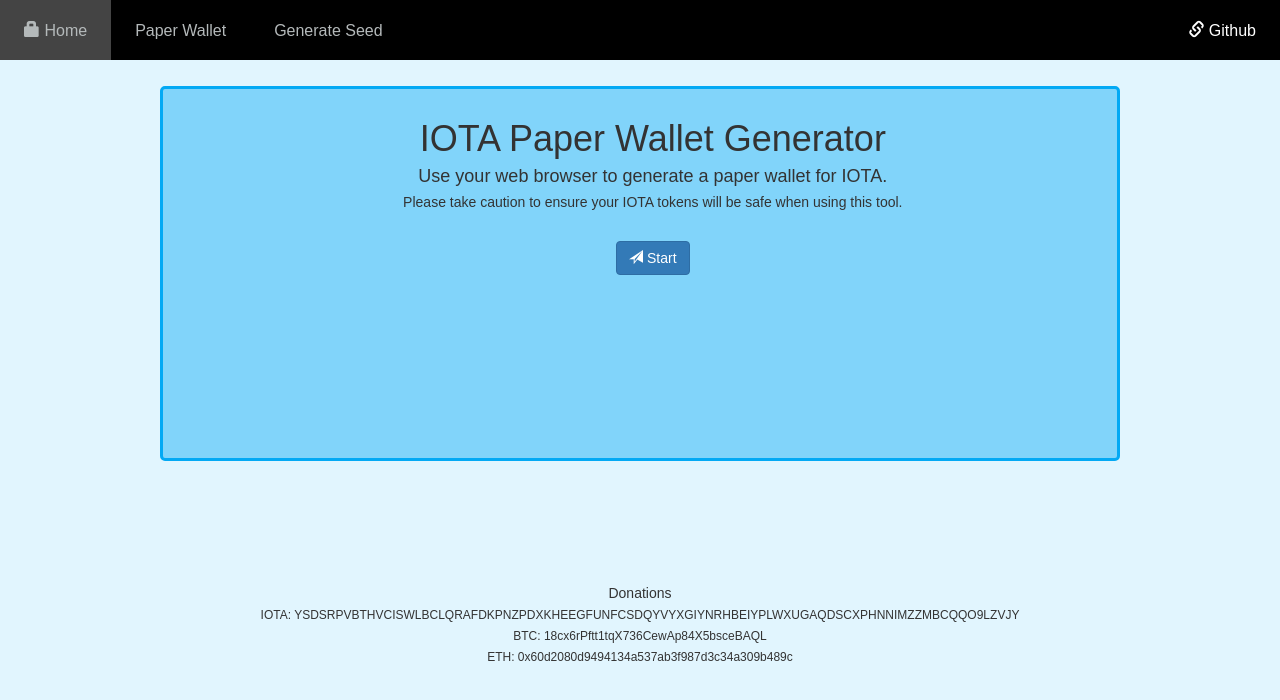
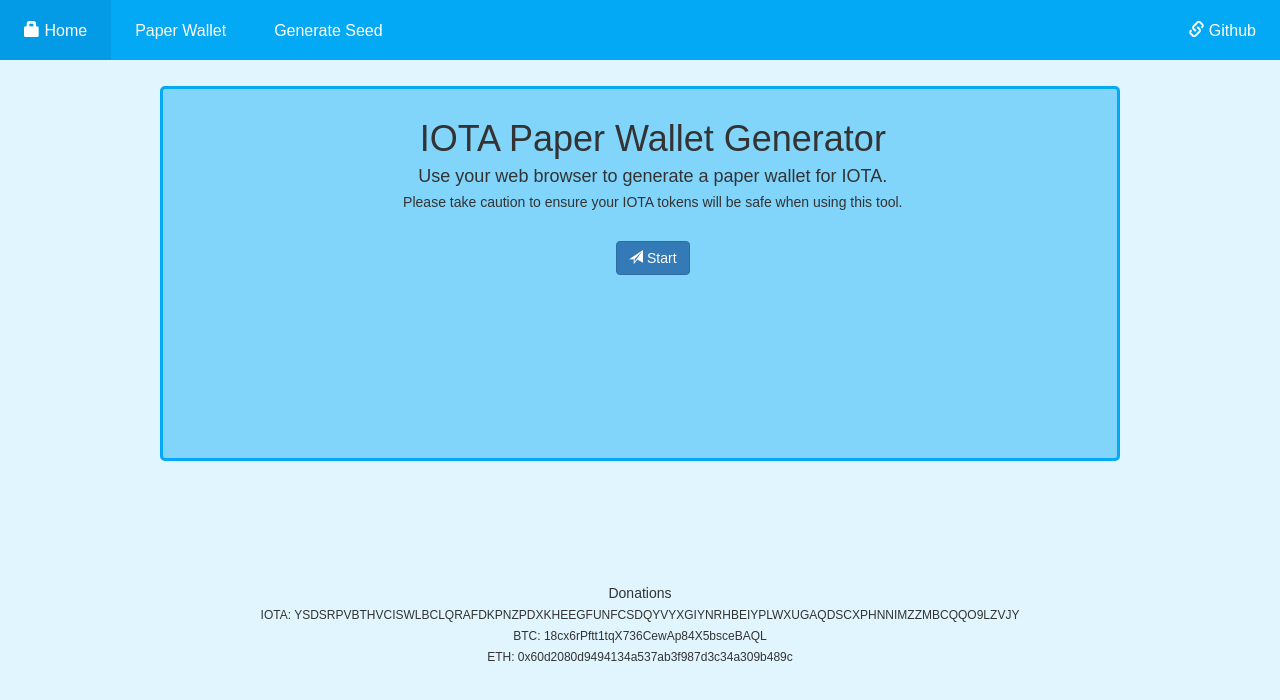
Before and after one commit to minyc510/IOTA-Cold-Storage, a React (Create React App) app: page / in a window 1280 px wide. Shown: the top 700 px of the page. Built offline with nearby package versions, Linux system fonts and the light colour scheme.

Commit message:
Changed navbar from black back to blue.

```diff
--- a/src/App.css
+++ b/src/App.css
@@ -59,23 +59,19 @@
   padding: 0;
   overflow: hidden;
   height: 60px;
-  background-color: #000000; /* Main Color*/
+  background-color: #03A9F4 ;
 }
 .navLi {
   float: left;
 }
 .navLi a {
   display: block;
-  color: #b4b9ba;
+  color: white;
   height: 60px;
   text-align: center;
   padding: 20px 24px;
   text-decoration: none;
 }
-li a:hover:not(.active) { color: white; }
-.active { background-color: #444444; }
-/*.inactive { background-color: #0277BD;  }*/
-
 .github {
   float: right;
 }
@@ -88,6 +84,9 @@
   text-decoration: none;
 }
 
+li a:hover:not(.active) { background-color: #29B6F6; }
+.active { background-color: #039BE5; }
+.inactive { background-color: #0277BD;  }
 /* Generate Seed */
 .centerHeader { text-align: center; }
 
--- a/src/GenerateSeed.js
+++ b/src/GenerateSeed.js
@@ -122,7 +122,7 @@
     if (this.state.collected === collectionPoints) { seed = this.generateSeed(); }
     return (
       <div>
-          <p style={{fontSize: '120%'}}>
+          <p style={{fontSize: '120%', width: '74%',  margin: 'auto'}}>
           Move your mouse around the box below, once enough entropy has been collected, your seed will be generated.
           </p>
         <MouseBox randArr={this.state.randArr} collected={this.state.collected} onMouseMove={this.mouseMove} />
```
